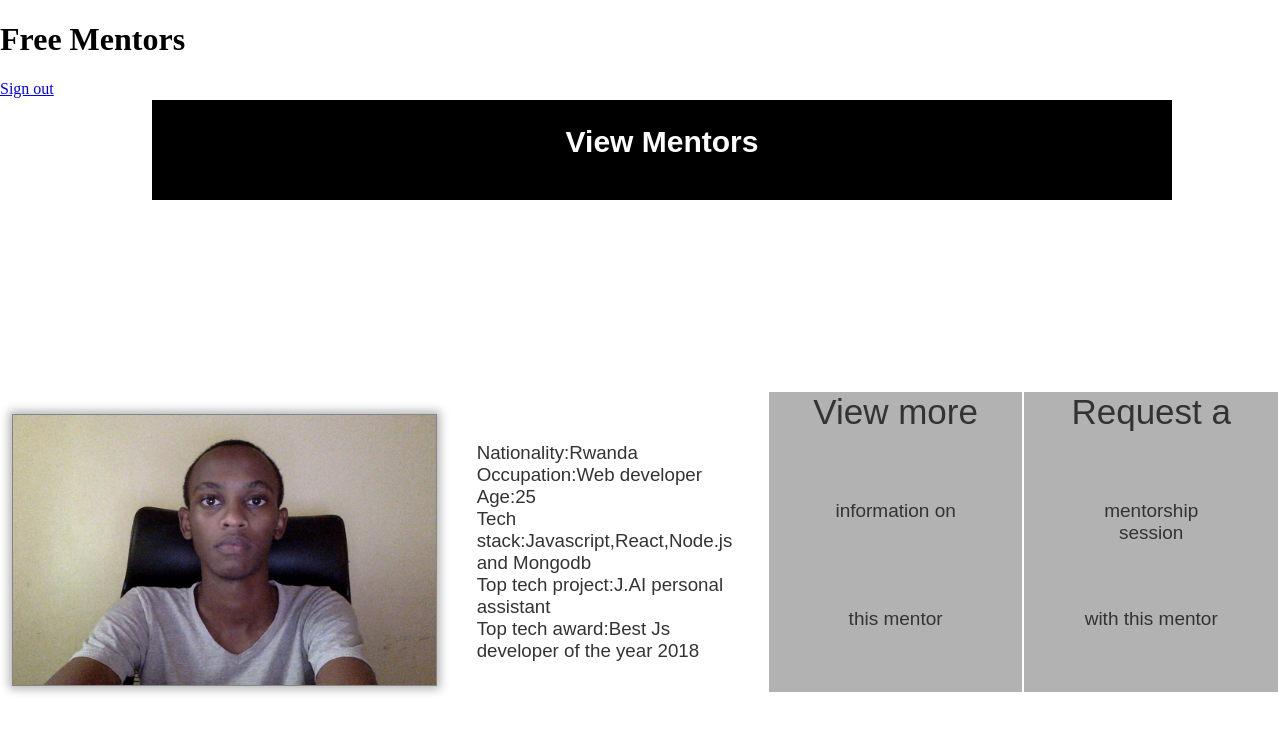
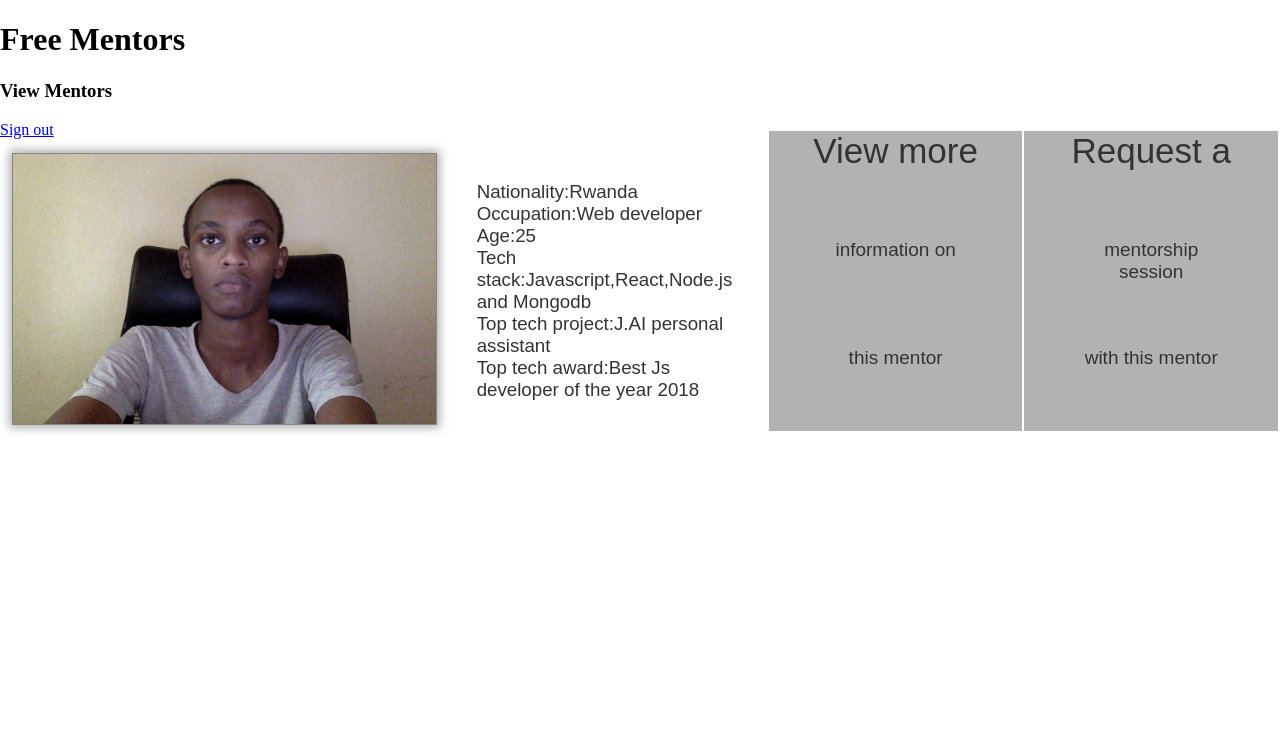
Before and after one commit to Muedgar/Free-Mentors, a plain HTML site: page mentorslist.html in a window 1280 px wide. Drawn offline with Linux system fonts and the light colour scheme.

Commit message:
feature(changed the header): save [finished #12]

```diff
--- a/mentorslist.html
+++ b/mentorslist.html
@@ -5,13 +5,13 @@
 	<link rel="stylesheet" type="text/css" href="./mentorslist.css">
 </head>
 <body>
-	<div>
-		<h1>Free Mentors</h1>
-		<a href="./indexsignin.html">Sign out</a>
+	<div class="header-container">
+		<h1 class="header-text">Free Mentors</h1>
+		<h3 class="zero-edit">View Mentors</h3>
+		<a class="signout-link" href="./indexsignin.html">Sign out</a>
 	</div>
 	<div id="view-mentors-table-component-container">
 		<table>
-			<th class="zero"><h2>View Mentors</h2></th>
 			<tr>
 				<td class="one">
                   <img src="./imgOne.jpg">
```
